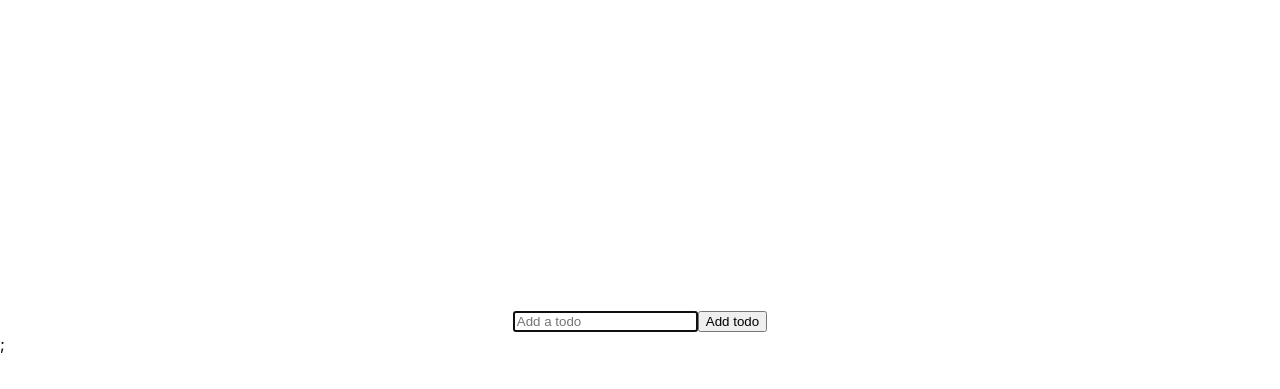
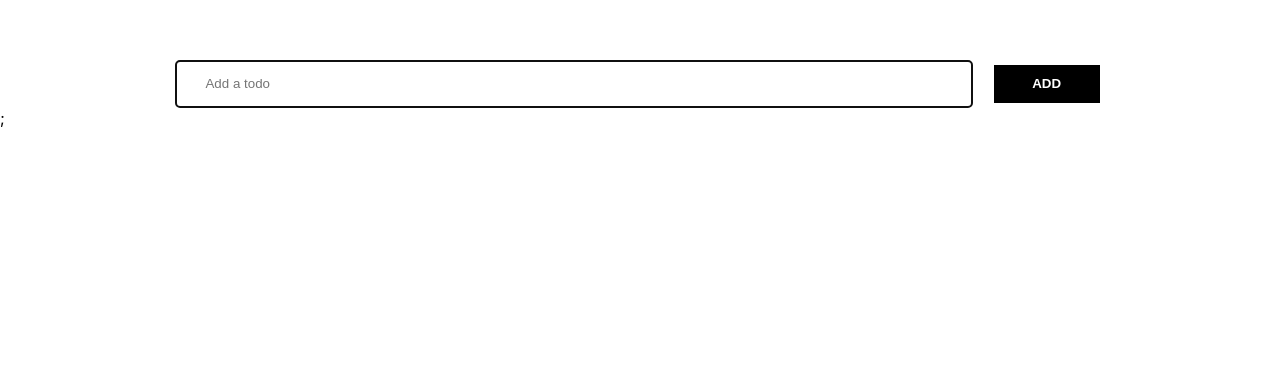
Before and after one commit to isaac-goncalves/MyPortfolio, a Next.js app: page /project3 in a window 1280 px wide. Shown: the part 177-566 px from the top of the page. Built offline with nearby package versions, Linux system fonts and the light colour scheme.

Commit message:
Added Todolist and fixed todo styling

```diff
--- a/package.json
+++ b/package.json
@@ -13,7 +13,7 @@
     "randomcolor": "^0.6.2",
     "react": "18.2.0",
     "react-dom": "18.2.0",
-    "react-icons": "^4.6.0",
+    "react-icons": "^4.7.1",
     "react-scroll": "^1.8.8",
     "react-sweet-progress": "^1.1.2",
     "sass": "^1.55.0"
--- a/src/pages/project3/components/Todo.tsx
+++ b/src/pages/project3/components/Todo/index.tsx
@@ -1,5 +1,5 @@
 import React, { useState } from 'react';
-import TodoForm from './TodoForm';
+import TodoForm from '../TodoForm';
 import { RiCloseCircleLine } from 'react-icons/ri';
 import { TiEdit } from 'react-icons/ti';
 
@@ -25,20 +25,22 @@ const Todo = ({ todos, completeTodo, removeTodo, updateTodo }) => {
 
   return todos.map((todo, index) => (
     <div
-      className={todo.isComplete ? 'todo-row complete' : 'todo-row'}
+      className={todo.isComplete ? styles.todo_row : styles.todo_row}
       key={index}
     >
-      <div key={todo.id} onClick={() => completeTodo(todo.id)}>
-        {todo.text}
+      <div className={styles.todoContainer} key={todo.id} onClick={() => completeTodo(todo.id)}>
+        <p>
+          {todo.text}
+        </p>
       </div>
-      <div className='icons'>
+      <div className={styles.icons}>
         <RiCloseCircleLine
           onClick={() => removeTodo(todo.id)}
-          className='delete-icon'
+
         />
         <TiEdit
           onClick={() => setEdit({ id: todo.id, value: todo.text })}
-          className='edit-icon'
+
         />
       </div>
     </div>
--- /dev/null
+++ b/src/pages/project3/components/Todo/styles.module.scss
@@ -0,0 +1,31 @@
+.todo_row {
+  border-style: solid;
+  border-width: 5px;
+  border-color: white;
+  border-radius: 4px;
+  height: 7rem;
+  padding: 1rem 2rem;
+  margin: 1rem;
+  display: flex;
+  flex-direction: row;
+  justify-content: space-between;
+}
+
+.icons {
+  display: flex;
+  flex-direction: column;
+  gap: 1rem;
+}
+
+.todoContainer {
+  width: 100%;
+  p {
+
+  }
+}
+
+.todo_row:hover {
+  -webkit-transform: scale(1);
+  -ms-transform: scale(1);
+  transform: scale(1.025);
+}
--- a/src/pages/project3/components/TodoForm.tsx
+++ b/src/pages/project3/components/TodoForm/index.tsx
@@ -1,4 +1,6 @@
 import React, { useState, useEffect, useRef } from 'react';
+
+import styles from "./styles.module.scss";
 
 function TodoForm(props) {
   const [input, setInput] = useState(props.edit ? props.edit.value : '');
@@ -24,7 +26,7 @@ function TodoForm(props) {
   };
 
   return (
-    <form onSubmit={handleSubmit} className='todo-form'>
+    <form onSubmit={handleSubmit} className={styles.todo_form}>
       {props.edit ? (
         <>
           <input
@@ -35,9 +37,7 @@ function TodoForm(props) {
             ref={inputRef}
             className='todo-input edit'
           />
-          <button onClick={handleSubmit} className='todo-button edit'>
-            Update
-          </button>
+          <button onClick={handleSubmit} className={styles.addButton}>UPDATE</button>
         </>
   ) : (
     <>
@@ -49,12 +49,13 @@ function TodoForm(props) {
         className='todo-input'
         ref={inputRef}
       />
-          <button onClick={handleSubmit} className='addButton'>
-            Add todo
+      <button onClick={handleSubmit} className={styles.addButton}>
+        ADD
       </button>
     </>
-      )}
-    </form>
+  )
+}
+    </form >
   );
 }
 
--- /dev/null
+++ b/src/pages/project3/components/TodoForm/styles.module.scss
@@ -0,0 +1,66 @@
+.todo_form {
+  margin: 0 1rem;
+  display: flex;
+  align-items: center;
+
+  input {
+    background: transparent;
+    padding: 10px 25px;
+    border-style: solid;
+    border-width: 5px;
+    border-color: white;
+    border-radius: 4px;
+    width: 100%;
+    margin-left: 1rem;
+    height: 3rem;
+  }
+
+  form > ::placeholder {
+    color: white;
+  }
+}
+
+.addButton {
+  outline: none;
+  width: 8rem;
+  height: 3rem;
+  margin: 0 1rem 0 1rem;
+  padding: 10px 25px;
+  border-style: solid;
+  border-width: 5px;
+  border-color: white;
+  border-radius: 4px;
+  font-weight: 700;
+  cursor: pointer;
+  transition: all 0.3s ease;
+  position: relative;
+  display: inline-block;
+  background: #000;
+  color: #fff;
+  z-index: 1;
+}
+
+.addButton:after {
+  position: absolute;
+  content: "";
+  width: 100%;
+  height: 0;
+  bottom: 0;
+  left: 0;
+  z-index: -1;
+  background: #e0e5ec;
+  transition: all 0.3s ease;
+}
+
+.addButton:hover {
+  color: #000;
+}
+
+.addButton:hover:after {
+  top: 0;
+  height: 100%;
+}
+
+.addButton:active {
+  top: 2px;
+}
--- a/src/pages/project3/components/TodoList.tsx
+++ b/src/pages/project3/components/Todolist/index.tsx
@@ -1,6 +1,6 @@
 import React, { useState } from 'react';
-import TodoForm from './TodoForm';
-import Todo from './Todo';
+import TodoForm from '../TodoForm';
+import Todo from '../Todo';
 
 import styles from "./styles.module.scss";
 
@@ -45,10 +45,16 @@ function TodoList() {
   return (
     <>
       <div className={styles.formBody}>
+        <div className={styles.container}>
+          <div className={styles.header}>
             <h1>TO-DOS</h1>
+            <div>
+
               <p>Enter text into the input field to add items to your list.</p>
               <p>Click the item to mark it as complete.</p>
               <p>Click the X to remove the item from your list...</p>
+            </div>
+          </div>
           <TodoForm onSubmit={addTodo} />
           <Todo
             todos={todos}
@@ -58,6 +64,7 @@ function TodoList() {
           />
 
         </div>
+      </div>
     </>
   );
 }
--- /dev/null
+++ b/src/pages/project3/components/Todolist/styles.module.scss
@@ -0,0 +1,40 @@
+.formBody {
+  display: flex;
+  flex-direction: column;
+
+  align-items: center;
+  justify-content: center;
+  gap: 2rem;
+  font-size: 2rem;
+  color: white;
+  z-index: 999;
+  width: 100%;
+
+  .container{
+    max-width: 1200px;
+
+  }
+
+  .header {
+    margin: 0 1rem;
+    display: flex;
+    align-items: center;
+    font-size: 2rem;
+    color: white;
+    z-index: 999;
+    gap: 2rem;
+  }
+
+  h1 {
+    border-style: solid;
+    border-width: 7px;
+    border-color: white;
+    border-radius: 4px;
+    padding: 30px;
+  }
+
+  p {
+    margin: 0;
+    font-size: 1.5rem;
+  }
+}
--- a/src/pages/project3/components/styles.module.scss
+++ /dev/null
@@ -1,165 +0,0 @@
-/* .App {
-  text-align: center;
-}
-
-.App-logo {
-  height: 40vmin;
-  pointer-events: none;
-}
-
-@media (prefers-reduced-motion: no-preference) {
-  .App-logo {
-    animation: App-logo-spin infinite 20s linear;
-  }
-}
-
-.App-header {
-  background-color: #282c34;
-  min-height: 100vh;
-  display: flex;
-  flex-direction: column;
-  align-items: center;
-  justify-content: center;
-  font-size: calc(10px + 2vmin);
-  color: white;
-}
-
-.App-link {
-  color: #61dafb;
-}
-
-@keyframes App-logo-spin {
-  from {
-    transform: rotate(0deg);
-  }
-  to {
-    transform: rotate(360deg);
-  }
-} */
-
-
-/* teste */
-
-// canvas {
-//   z-index: -1;
-// }
-
-.formBody {
-  display: flex;
-  flex-direction: column;
-  align-items: center;
-  font-size: 2rem;
-  color: white;
-  z-index: 999;
-}
-
-// * {
-//   background-color: black;
-//   margin: 0;
-//   padding: 0;
-//   border: none;
-//   text-decoration: none;
-//   box-sizing: border-box;
-//   font-family: 'Varela', sans-serif;
-// }
-
-.logo {
-  filter: invert(97%) sepia(66%) saturate(0%) hue-rotate(87deg) brightness(104%) contrast(104%);
-  height: 14rem;
-  margin-right: 0rem;
-}
-
-// header {
-//   display: flex;
-//   align-items: center;
-// }
-
-// h1 {
-//   border-style: solid;
-//   border-width: 7px;
-//   border-color: white;
-//   border-radius: 4px;
-//   padding: 30px;
-//   margin-top: -20px;
-// }
-
-// p {
-//   font-size: 1.5rem;
-// }
-
-// input {
-//   background: transparent;
-//   width: 130px;
-//   padding: 10px 25px;
-//   border-style: solid;
-//   border-width: 5px;
-//   border-color: white;
-//   border-radius: 4px;
-//   width: 500px;
-// }
-
-// form> ::placeholder {
-//   color: white;
-// }
-
-.addButton {
-  outline: none;
-  margin: 20px;
-  width: 130px;
-  padding: 10px 25px;
-  border-style: solid;
-  border-width: 5px;
-  border-color: white;
-  border-radius: 4px;
-  font-weight: 700;
-  cursor: pointer;
-  transition: all 0.3s ease;
-  position: relative;
-  display: inline-block;
-}
-
-.addButton {
-  background: #000;
-  color: #fff;
-  z-index: 1;
-}
-
-.addButton:after {
-  position: absolute;
-  content: "";
-  width: 100%;
-  height: 0;
-  bottom: 0;
-  left: 0;
-  z-index: -1;
-  background: #e0e5ec;
-  transition: all 0.3s ease;
-}
-
-.addButton:hover {
-  color: #000;
-}
-
-.addButton:hover:after {
-  top: 0;
-  height: 100%;
-}
-
-.addButton:active {
-  top: 2px;
-}
-
-.todo-row {
-  border-style: solid;
-  border-width: 5px;
-  border-color: white;
-  border-radius: 4px;
-  height: 200px;
-  width: 1000px;
-}
-
-.todo-row:hover {
-  -webkit-transform: scale(1.3);
-  -ms-transform: scale(1.3);
-  transform: scale(1.3);
-}
--- a/src/pages/project3/index.tsx
+++ b/src/pages/project3/index.tsx
@@ -1,9 +1,9 @@
 
-import TodoList from './components/TodoList';
+import TodoList from './components/Todolist';
 
 function App() {
   return (
-    <div className="body">
+    <div>
    <TodoList/>
     </div>
   );
```
Also changed, not shown: 2 other files (tests, documents, lock files or other folders). Lines whose indentation alone changed are shown as unchanged.
